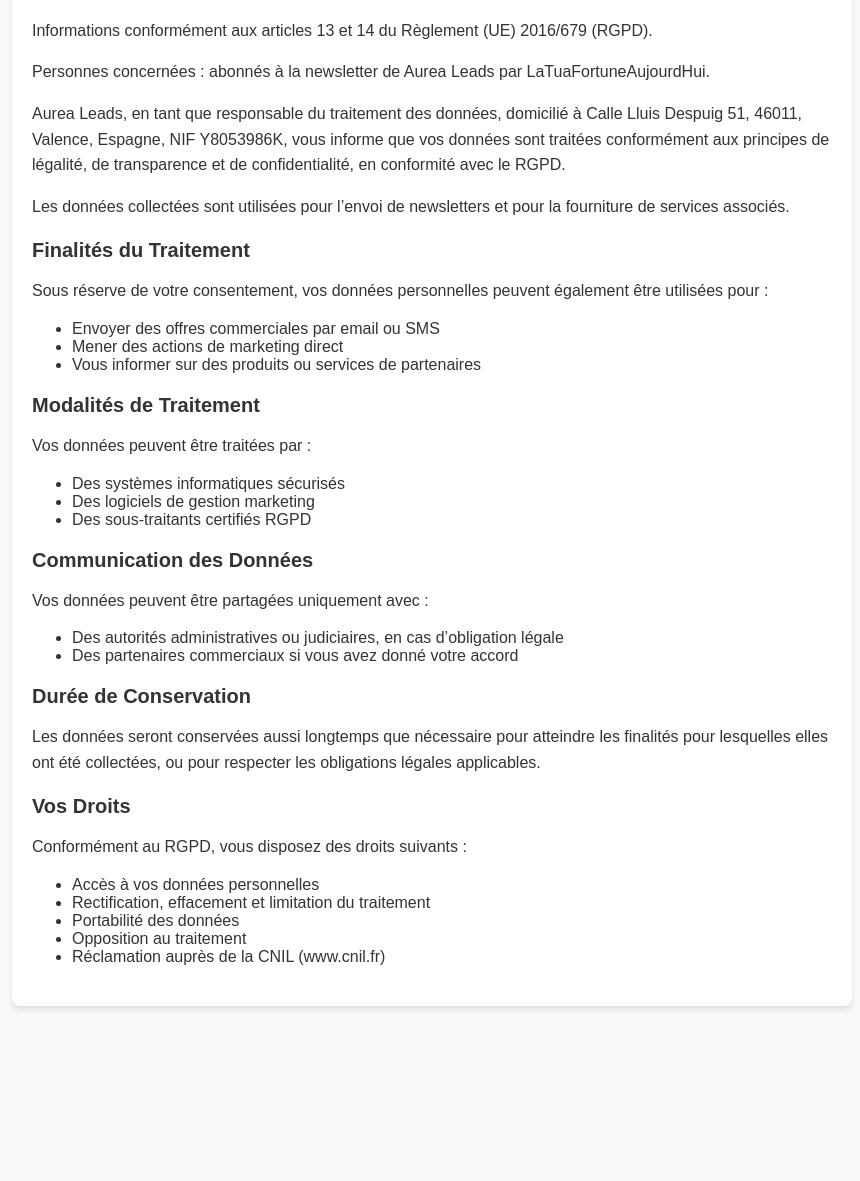
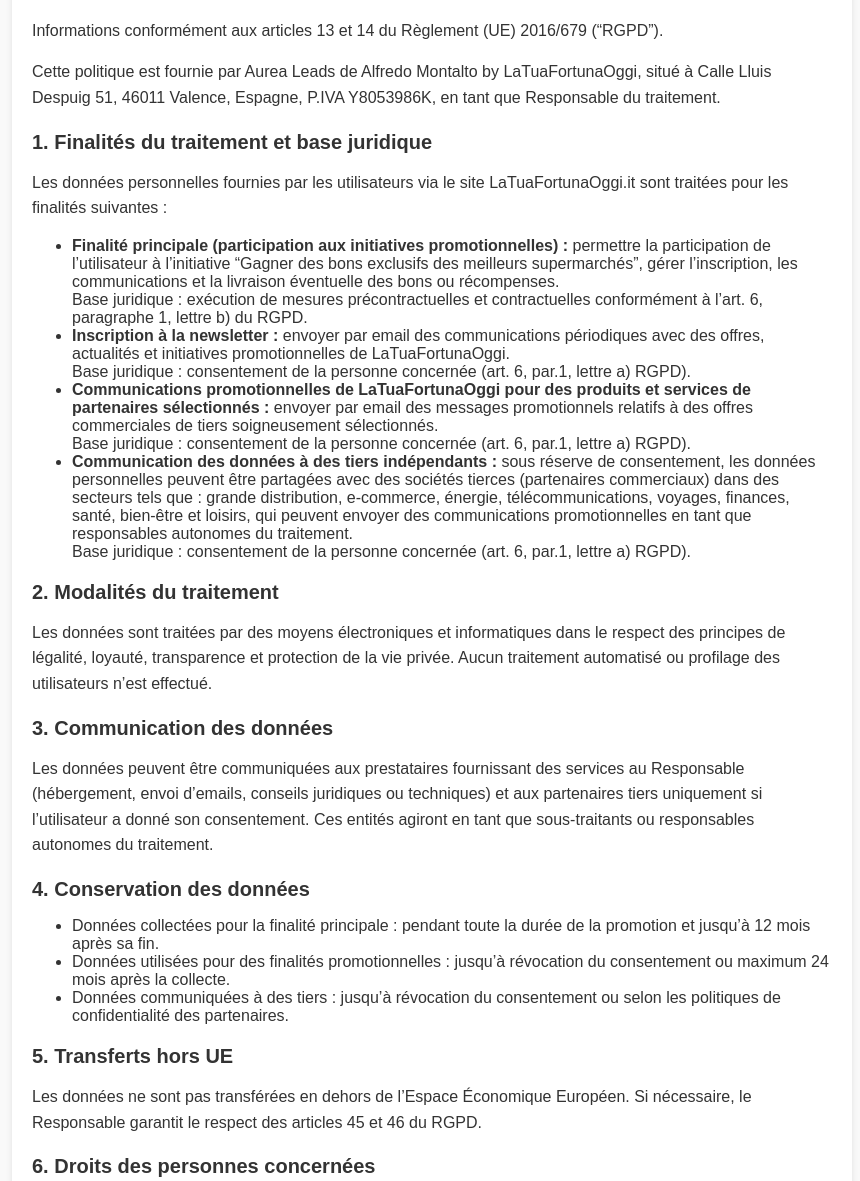
Before and after one commit to Aurealeads/VOTRE-CHANCE-AUJOURD-HUI, a plain HTML site: page privacy.html in a window 1280 px wide. Shown: the part 140-1321 px from the top of the page, without its empty margins (208-1068 px from the left). Before the commit the page ends 1166 px from the top, so only its background shows below. Drawn offline with Linux system fonts and the light colour scheme.

Commit message:
Update privacy.html

```diff
--- a/privacy.html
+++ b/privacy.html
@@ -48,74 +48,86 @@
 
     <div class="section">
         <p>
-            Informations conformément aux articles 13 et 14 du Règlement (UE) 2016/679 (RGPD).
+            Informations conformément aux articles 13 et 14 du Règlement (UE) 2016/679 (“RGPD”).
         </p>
         <p>
-            Personnes concernées : abonnés à la newsletter de Aurea Leads par LaTuaFortuneAujourdHui.
-        </p>
-        <p>
-            Aurea Leads, en tant que responsable du traitement des données, domicilié à Calle Lluis Despuig 51, 46011, Valence, Espagne, NIF Y8053986K, vous informe que vos données sont traitées conformément aux principes de légalité, de transparence et de confidentialité, en conformité avec le RGPD.
-        </p>
-        <p>
-            Les données collectées sont utilisées pour l’envoi de newsletters et pour la fourniture de services associés.
+            Cette politique est fournie par Aurea Leads de Alfredo Montalto by LaTuaFortunaOggi, situé à Calle Lluis Despuig 51, 46011 Valence, Espagne, P.IVA Y8053986K, en tant que Responsable du traitement.
         </p>
     </div>
 
     <div class="section">
-        <h2>Finalités du Traitement</h2>
+        <h2>1. Finalités du traitement et base juridique</h2>
         <p>
-            Sous réserve de votre consentement, vos données personnelles peuvent également être utilisées pour :
+            Les données personnelles fournies par les utilisateurs via le site LaTuaFortunaOggi.it sont traitées pour les finalités suivantes :
         </p>
         <ul>
-            <li>Envoyer des offres commerciales par email ou SMS</li>
-            <li>Mener des actions de marketing direct</li>
-            <li>Vous informer sur des produits ou services de partenaires</li>
+            <li><strong>Finalité principale (participation aux initiatives promotionnelles) :</strong> permettre la participation de l’utilisateur à l’initiative “Gagner des bons exclusifs des meilleurs supermarchés”, gérer l’inscription, les communications et la livraison éventuelle des bons ou récompenses.<br>Base juridique : exécution de mesures précontractuelles et contractuelles conformément à l’art. 6, paragraphe 1, lettre b) du RGPD.</li>
+            <li><strong>Inscription à la newsletter :</strong> envoyer par email des communications périodiques avec des offres, actualités et initiatives promotionnelles de LaTuaFortunaOggi.<br>Base juridique : consentement de la personne concernée (art. 6, par.1, lettre a) RGPD).</li>
+            <li><strong>Communications promotionnelles de LaTuaFortunaOggi pour des produits et services de partenaires sélectionnés :</strong> envoyer par email des messages promotionnels relatifs à des offres commerciales de tiers soigneusement sélectionnés.<br>Base juridique : consentement de la personne concernée (art. 6, par.1, lettre a) RGPD).</li>
+            <li><strong>Communication des données à des tiers indépendants :</strong> sous réserve de consentement, les données personnelles peuvent être partagées avec des sociétés tierces (partenaires commerciaux) dans des secteurs tels que : grande distribution, e-commerce, énergie, télécommunications, voyages, finances, santé, bien-être et loisirs, qui peuvent envoyer des communications promotionnelles en tant que responsables autonomes du traitement.<br>Base juridique : consentement de la personne concernée (art. 6, par.1, lettre a) RGPD).</li>
         </ul>
     </div>
 
     <div class="section">
-        <h2>Modalités de Traitement</h2>
+        <h2>2. Modalités du traitement</h2>
         <p>
-            Vos données peuvent être traitées par :
+            Les données sont traitées par des moyens électroniques et informatiques dans le respect des principes de légalité, loyauté, transparence et protection de la vie privée. Aucun traitement automatisé ou profilage des utilisateurs n’est effectué.
         </p>
+    </div>
+
+    <div class="section">
+        <h2>3. Communication des données</h2>
+        <p>
+            Les données peuvent être communiquées aux prestataires fournissant des services au Responsable (hébergement, envoi d’emails, conseils juridiques ou techniques) et aux partenaires tiers uniquement si l’utilisateur a donné son consentement. Ces entités agiront en tant que sous-traitants ou responsables autonomes du traitement.
+        </p>
+    </div>
+
+    <div class="section">
+        <h2>4. Conservation des données</h2>
         <ul>
-            <li>Des systèmes informatiques sécurisés</li>
-            <li>Des logiciels de gestion marketing</li>
-            <li>Des sous-traitants certifiés RGPD</li>
+            <li>Données collectées pour la finalité principale : pendant toute la durée de la promotion et jusqu’à 12 mois après sa fin.</li>
+            <li>Données utilisées pour des finalités promotionnelles : jusqu’à révocation du consentement ou maximum 24 mois après la collecte.</li>
+            <li>Données communiquées à des tiers : jusqu’à révocation du consentement ou selon les politiques de confidentialité des partenaires.</li>
         </ul>
     </div>
 
     <div class="section">
-        <h2>Communication des Données</h2>
+        <h2>5. Transferts hors UE</h2>
         <p>
-            Vos données peuvent être partagées uniquement avec :
-        </p>
-        <ul>
-            <li>Des autorités administratives ou judiciaires, en cas d’obligation légale</li>
-            <li>Des partenaires commerciaux si vous avez donné votre accord</li>
-        </ul>
-    </div>
-
-    <div class="section">
-        <h2>Durée de Conservation</h2>
-        <p>
-            Les données seront conservées aussi longtemps que nécessaire pour atteindre les finalités pour lesquelles elles ont été collectées, ou pour respecter les obligations légales applicables.
+            Les données ne sont pas transférées en dehors de l’Espace Économique Européen. Si nécessaire, le Responsable garantit le respect des articles 45 et 46 du RGPD.
         </p>
     </div>
 
     <div class="section">
-        <h2>Vos Droits</h2>
+        <h2>6. Droits des personnes concernées</h2>
         <p>
-            Conformément au RGPD, vous disposez des droits suivants :
+            Conformément aux articles 15 à 22 du RGPD, vous pouvez exercer vos droits à tout moment :
         </p>
         <ul>
             <li>Accès à vos données personnelles</li>
-            <li>Rectification, effacement et limitation du traitement</li>
+            <li>Rectification, mise à jour ou suppression (droit à l’oubli)</li>
+            <li>Limitation du traitement</li>
             <li>Portabilité des données</li>
-            <li>Opposition au traitement</li>
-            <li>Réclamation auprès de la CNIL (www.cnil.fr)</li>
+            <li>Opposition au traitement ou retrait du consentement</li>
         </ul>
-        </a>
+        <p>
+            Pour exercer vos droits, contactez :<br>
+            Lorenzo Grignani<br>
+            Email : <a href="mailto:lorenzogrignani@pec.ordineavvocatitorino.it">lorenzogrignani@pec.ordineavvocatitorino.it</a>
+        </p>
+    </div>
+
+    <div class="section">
+        <h2>7. Réclamations</h2>
+        <p>
+            Si vous estimez que le traitement de vos données viole le RGPD, vous pouvez déposer une réclamation auprès de l’Autorité de protection des données (www.garanteprivacy.it).
+        </p>
+    </div>
+
+    <div class="section">
+        <h2>8. Mises à jour</h2>
+        <p>
+            Cette politique a été mise à jour en octobre 2025 et peut être modifiée en fonction des évolutions légales ou des changements dans le traitement des données.
         </p>
     </div>
 </div>
```
